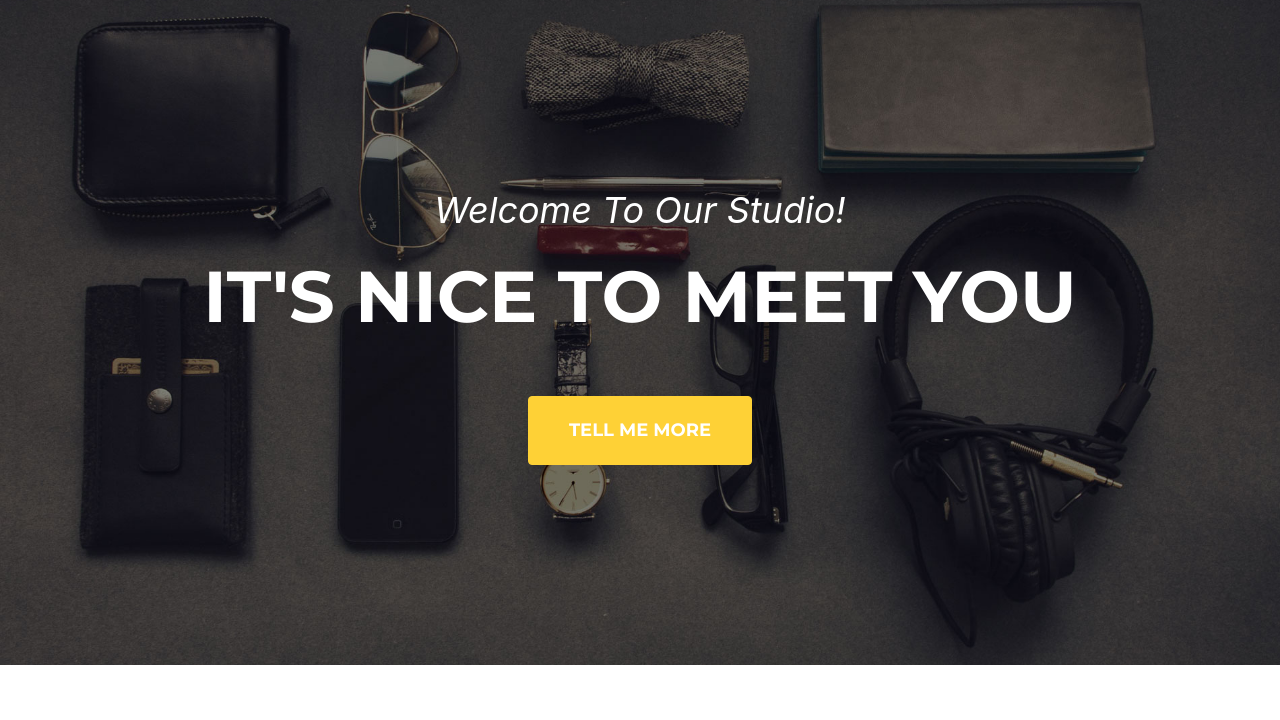
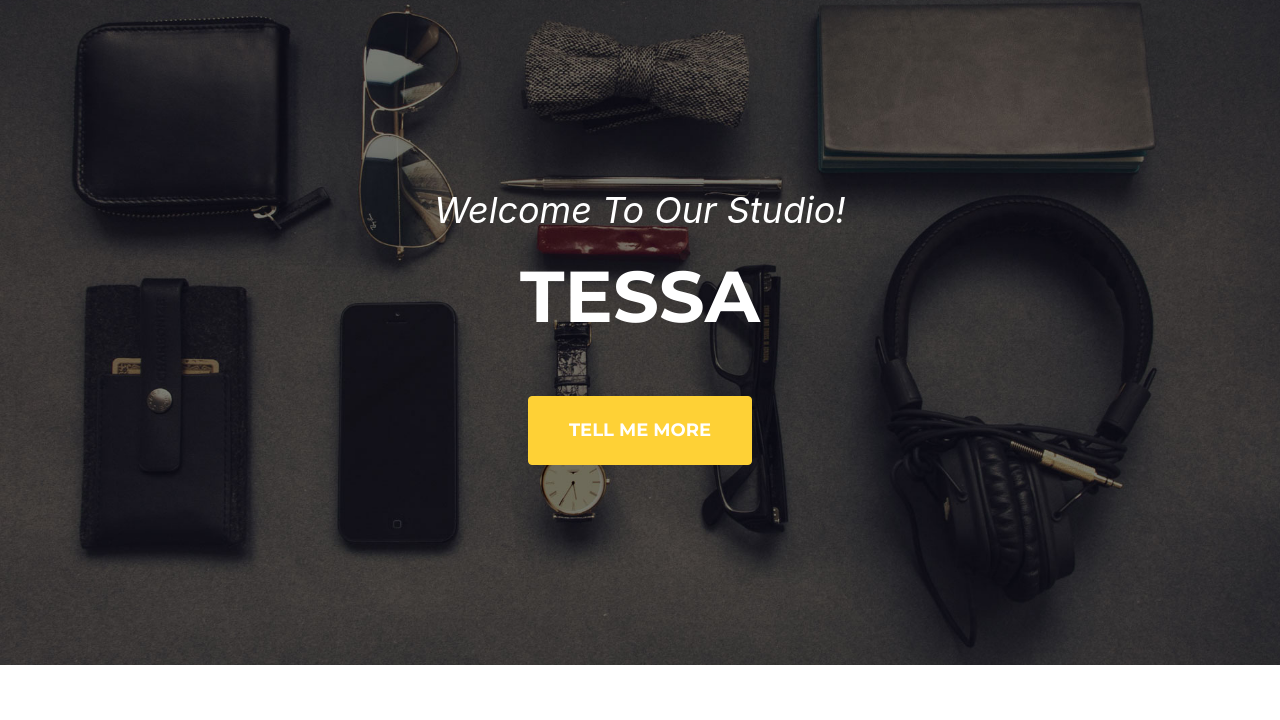
Before and after one commit to danieltyx/Tessa, a website: page dist/index.html in a window 1280 px wide. Shown: the part 80-800 px from the top of the page. Drawn offline with nearby package versions, Linux system fonts and the light colour scheme; a web font is replaced by a local one.

Commit message:
Update index.html

```diff
--- a/dist/index.html
+++ b/dist/index.html
@@ -40,7 +40,7 @@
         <header class="masthead">
             <div class="container">
                 <div class="masthead-subheading">Welcome To Our Studio!</div>
-                <div class="masthead-heading text-uppercase">It's Nice To Meet You</div>
+                <div class="masthead-heading text-uppercase">Tessa</div>
                 <a class="btn btn-primary btn-xl text-uppercase js-scroll-trigger" href="#services">Tell Me More</a>
             </div>
         </header>
```
